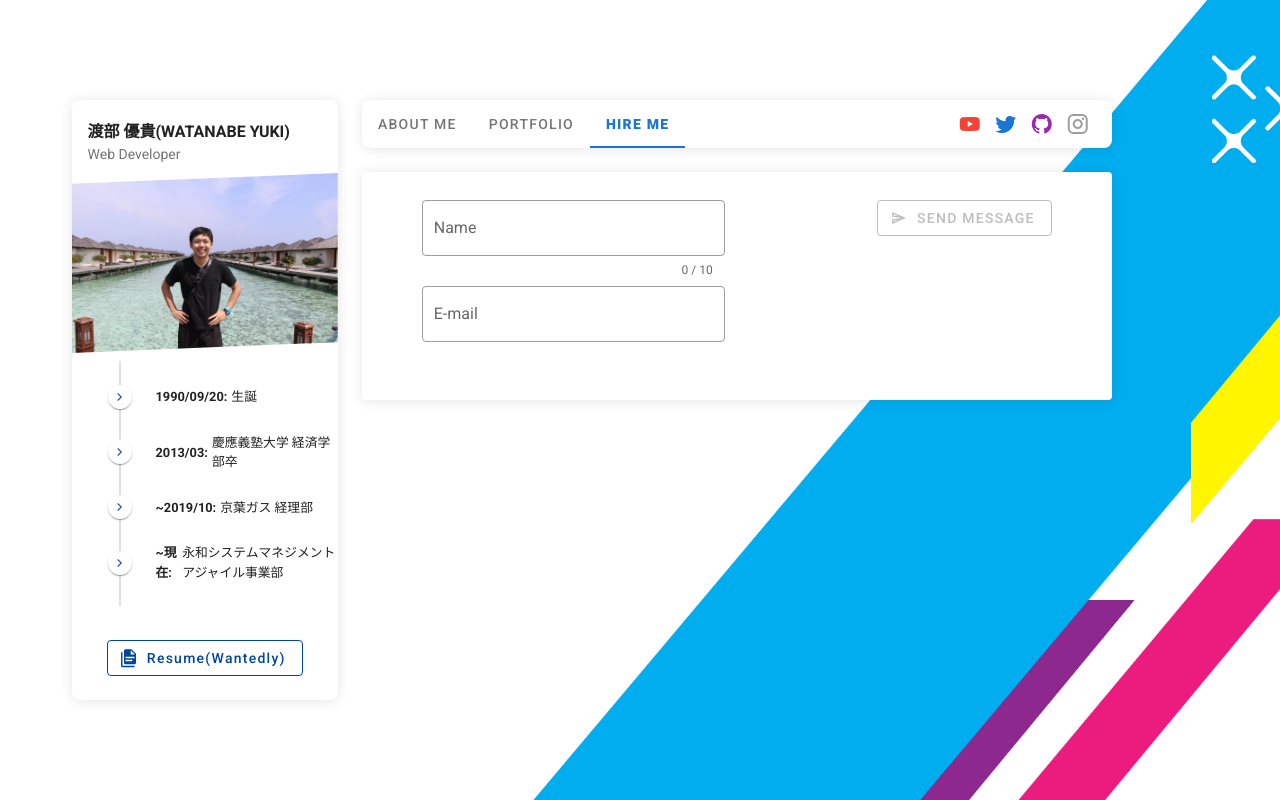
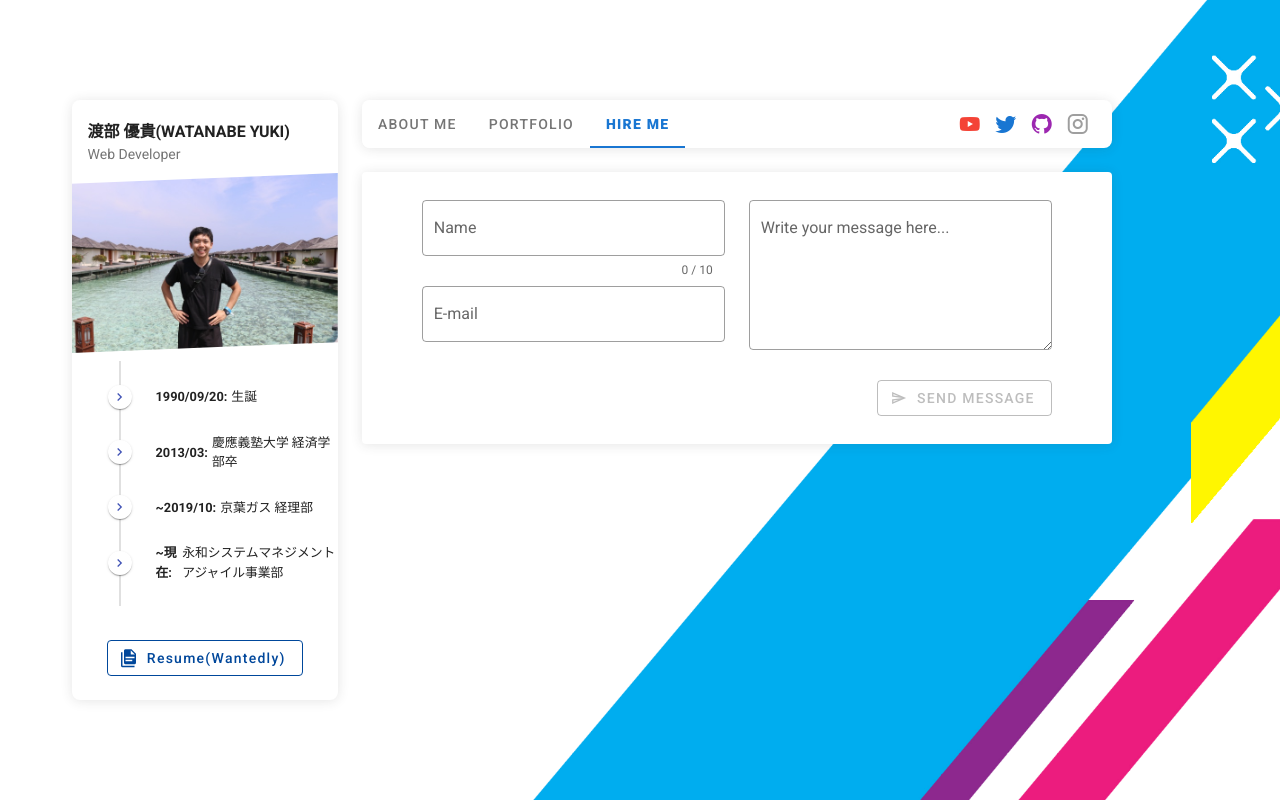
Before and after one commit to yuki0920/portfolio-site-v2, a Nuxt app: page / in a window 1280 px wide. Both pictures are taken after a click on the tab "HIRE ME". Built offline with nearby package versions, Linux system fonts and the light colour scheme.

Commit message:
フォームにメッセージを追加

```diff
--- a/components/content/Contact.vue
+++ b/components/content/Contact.vue
@@ -11,14 +11,6 @@
             required
             outlined
           ></v-text-field>
-          <!-- <v-text-field
-            v-model="lastname"
-            :rules="[rules.required, rules.length]"
-            :counter="10"
-            label="Last name"
-            required
-            outlined
-          ></v-text-field> -->
           <v-text-field
             v-model="email"
             :rules="[rules.required, rules.email]"
@@ -28,7 +20,13 @@
           ></v-text-field>
         </v-col>
         <v-col cols="12" sm="12" md="6" lg="6" xl="6">
-          <!-- <v-textarea outlined label="Write your message here..." required :rules="[rules.required]"></v-textarea> -->
+          <v-textarea
+            v-model="message"
+            :rules="[rules.required]"
+            label="Write your message here..."
+            required
+            outlined
+          ></v-textarea>
           <v-text-field
             v-model="botfield"
             label="人間は入力しないでください"
@@ -49,8 +47,8 @@ export default {
   data: () => ({
     valid: false,
     name: '',
-    // lastname: '',
     email: '',
+    message: '',
     botfield: '',
     rules: {
       required: (v) => !!v || '*This field is required',
@@ -62,10 +60,12 @@ export default {
   methods: {
     onSubmit() {
       const params = new FormData()
-      // NOTE: ダミーフォームと一致させる
+      // NOTE: Netlify通知用ダミーフォーム static/dummy_contact_form_for_netlify.html と一致させる
+      // NOTE: ref https://www.netlify.com/blog/2018/09/07/how-to-integrate-netlify-forms-in-a-vue-app/
       params.append('form-name', 'contact')
       params.append('name', this.name)
       params.append('email', this.email)
+      params.append('message', this.message)
       params.append('bot-field', this.botfield)
 
       // # NOTE: for debug
--- a/static/dummy_contact_form_for_netlify.html
+++ b/static/dummy_contact_form_for_netlify.html
@@ -5,8 +5,7 @@
   <form name="contact" netlify netlify-honeypot="bot-field" hidden>
     <input type="text" name="name" />
     <input type="text" name="email" />
-    <!-- <input type="text" name="company" /> -->
-    <!-- <textarea name="message"></textarea> -->
+    <textarea name="message"></textarea>
     <input type="text" name="bot-field" />
   </form>
 </body>
```
